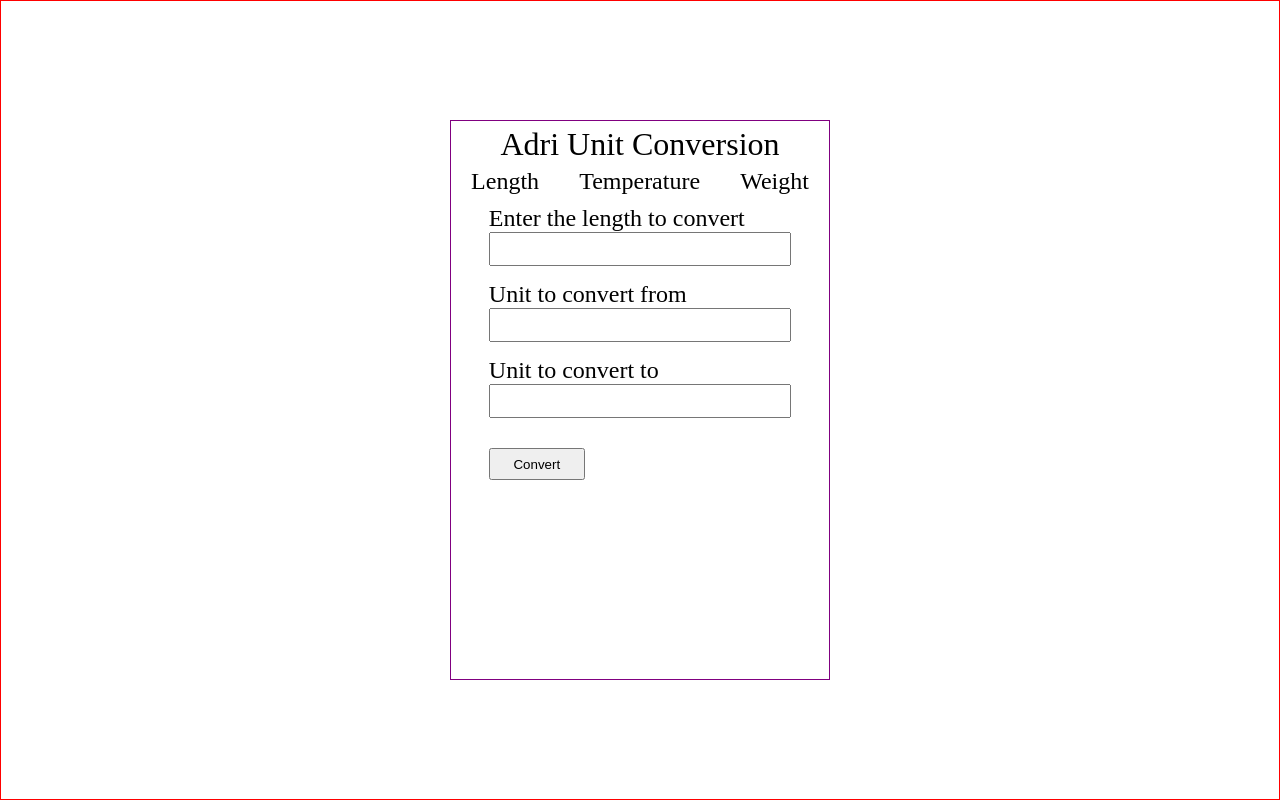
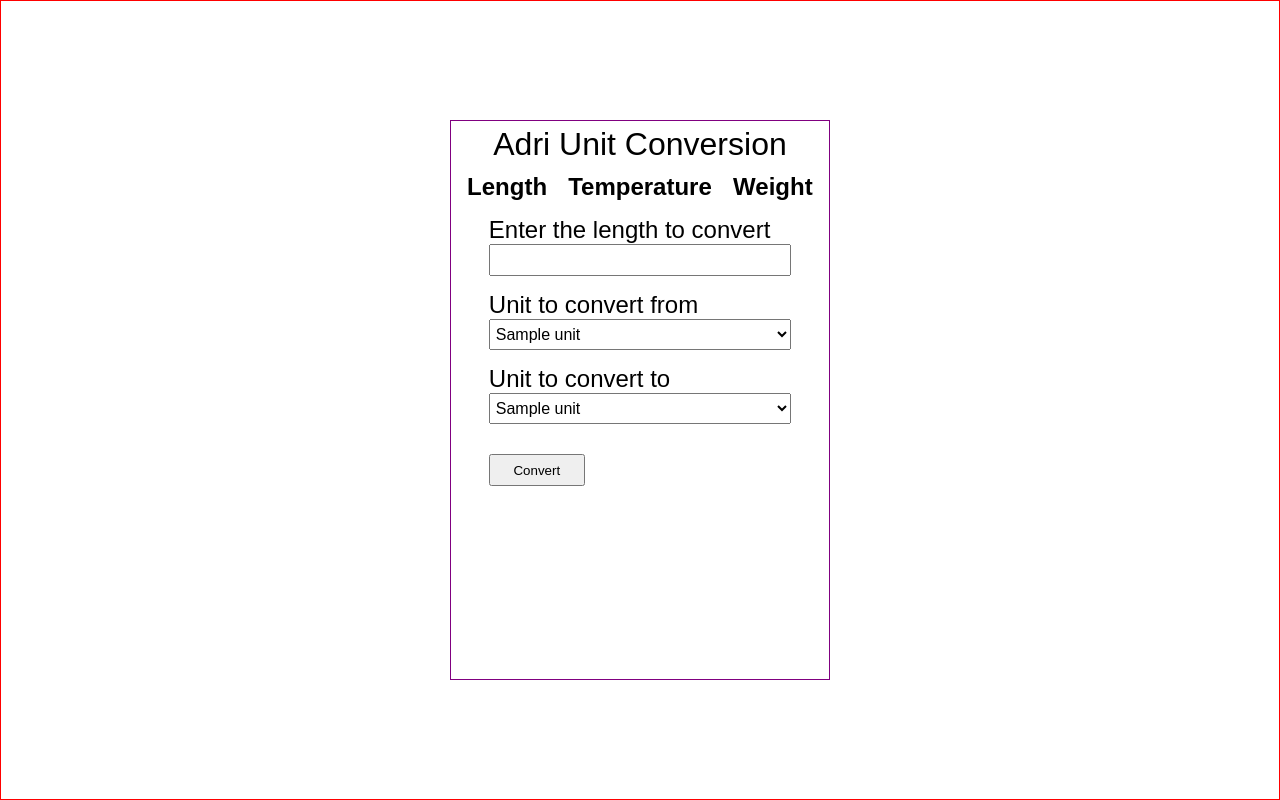
Before and after one commit to Adrian030304/AdriUnitConverter, a Flask app: template app/templates/index.html in a window 1280 px wide. Run offline with Flask 3, Linux system fonts and the light colour scheme; the template is opened without the code that fills it: most values are stand-ins (such as "Sample title", 1, 10 or a date in 2020).

Commit message:
expand styles and improve form to get items from select

```diff
--- a/app/templates/index.html
+++ b/app/templates/index.html
@@ -9,6 +9,7 @@
             box-sizing: border-box;
             margin: 0;
             padding: 0;
+            font-family: "Source Sans Pro", "Arial", sans-serif;
         }
         .main-content{
             border: 1px solid red;
@@ -36,6 +37,21 @@
         .nav, .form {
             font-size: 1.5em;
         }
+        .nav-slider {
+            width: 100%;
+            text-align: center;
+            padding: 5px;
+        }
+        .nav-slider a {
+            text-decoration: none;
+            color: black;
+            font-weight: 700;
+        }
+
+        .nav-slider a:hover {
+            text-decoration: underline;
+        }
+
         <!-- .form {
             margin-top: 10px;
         } -->
@@ -53,9 +69,9 @@
             padding: 5px;
         }
         #val, #to, #from {
-            height: 2rem;
-            padding: 15px 10px;
-            font-size: 1.5rem;
+            height: fit-content;
+            padding: 5px 2px;
+            font-size: 1rem;
             margin-bottom: 5%;
         }
     </style>
@@ -66,22 +82,33 @@
         <div class="conversion-form">
             <div class="title">Adri Unit Conversion</div>
             <div class="nav">
-                <div class="nav-slider" id="length">Length</div>
-                <div class="nav-slider" id="temperature">Temperature</div>
-                <div class="nav-slider" id="weight">Weight</div>
+                <div class="nav-slider" id="length"><a href="http://">Length</a></div>
+                <div class="nav-slider" id="temperature"><a href="http://">Temperature</a></div>
+                <div class="nav-slider" id="weight"><a href="http://">Weight</a></div>
             </div>
             <div class="form">
-                <form action="" class="form-body">
+                <form action="/" class="form-body" method="post">
                     <label for="val">Enter the length to convert</label>
                     <input type="text" name="value" id="val">
                     <label for="from">Unit to convert from</label>
-                    <input type="text" name="from" id="from">
-                    <label for="from">Unit to convert to</label>
-                    <input type="text" name="to" id="to">
-                    <input type="button" value="Convert" id="convert-btn">
+                    <!-- <input type="text" name="from" id="from"> -->
+                    <select name="from" id="from">
+                        {%for u, v in units.items() %}
+                            <option value="{{v}}">{{u}}</option>
+                        {%endfor%}
+                    </select>
+                    <label for="to">Unit to convert to</label>
+                    <select name="to" id="to">
+                        {%for u, v in units.items() %}
+                            <option value="{{v}}">{{u}}</option>
+                        {%endfor%}
+                    </select>
+                    <!-- <input type="text" name="to" id="to"> -->
+                    <input type="submit" value="Convert" id="convert-btn">
                 </form>
             </div>
         </div>
     </div>
+    <script src="{{ url_for('static', filename = 'main.js') }}"></script>
 </body>
 </html>
```
